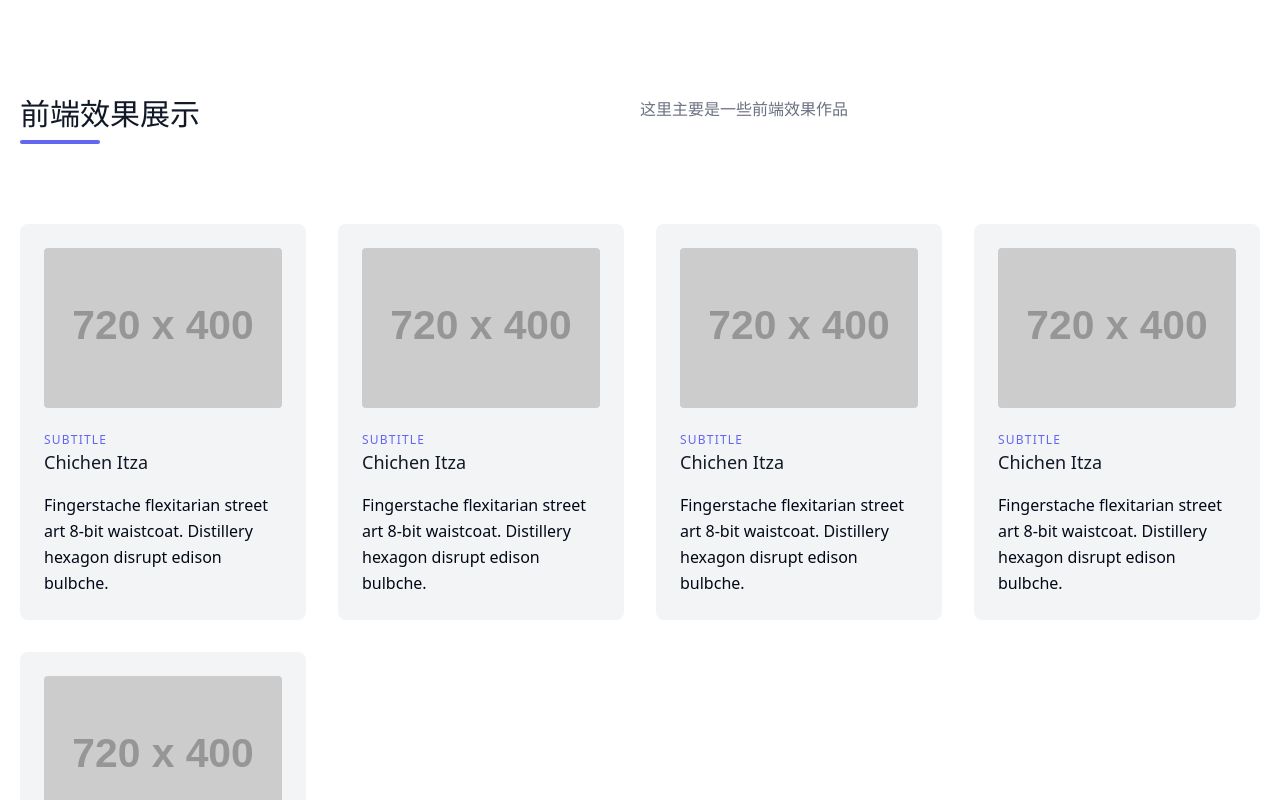
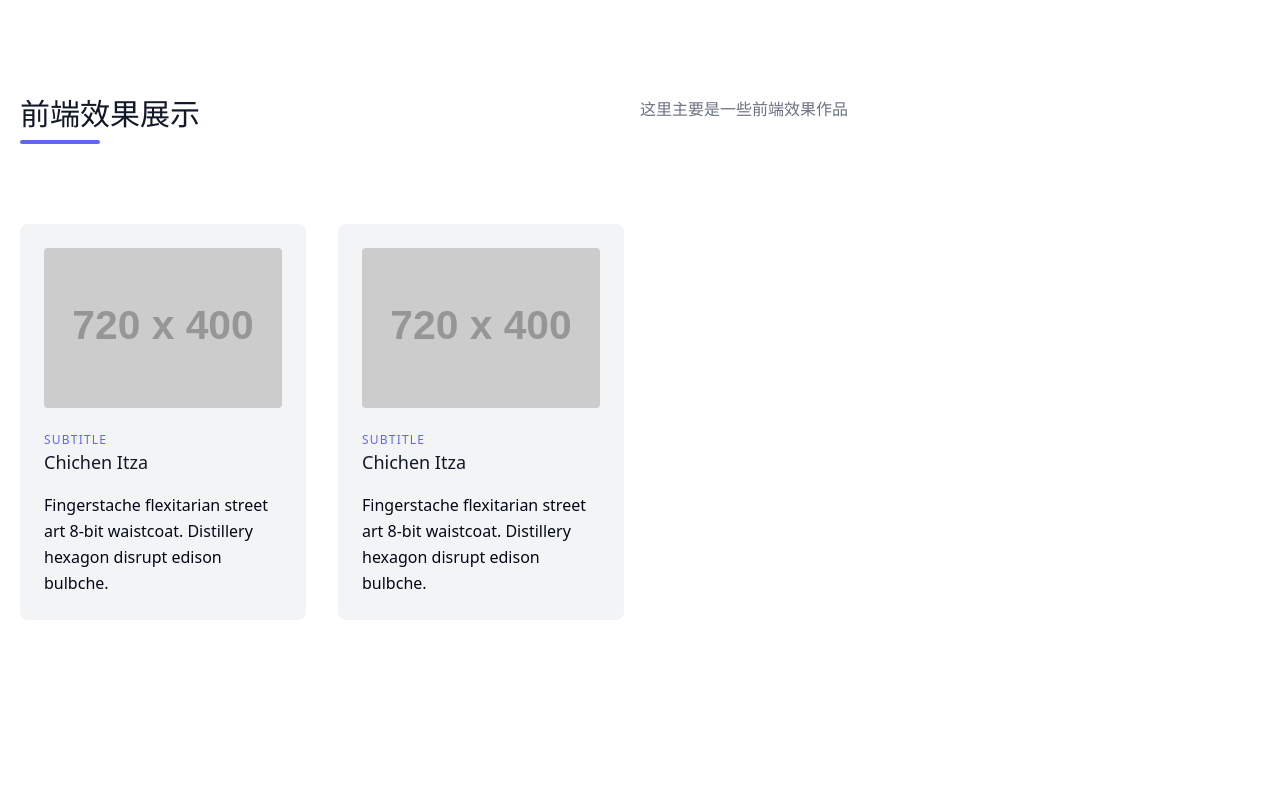
Before and after one commit to yxiZo/motion-collection, a Next.js app: page / in a window 1280 px wide. Shown: the top 800 px of the page. Built offline with nearby package versions, Linux system fonts and the light colour scheme.

Commit message:
chore: add daisy-ui

```diff
--- a/package.json
+++ b/package.json
@@ -26,6 +26,7 @@
     "@types/react": "^18",
     "@types/react-dom": "^18",
     "autoprefixer": "^10.0.1",
+    "daisyui": "^4.5.0",
     "eslint": "^8",
     "eslint-config-next": "14.0.4",
     "postcss": "^8",
--- a/src/components/Card.tsx
+++ b/src/components/Card.tsx
@@ -2,7 +2,7 @@ import Link from "next/link";
 
 export default function Card(props: any) {
     return (
-        <Link className="xl:w-1/4 md:w-1/2 p-4" href={"/Motion/RouterMotion"}>
+        <Link className="xl:w-1/4 md:w-1/2 p-4" href={props.to}>
             <div>
                 <div className="bg-gray-100 p-6 rounded-lg">
                     <img className="h-40 rounded w-full object-cover object-center mb-6"
--- /dev/null
+++ b/src/components/Layout/BasicLayout.tsx
@@ -0,0 +1,7 @@
+export default function BasicLayout({ children }: { children: React.ReactNode }) {
+    return (
+        <>
+            {children}
+        </>
+    )
+}
--- a/src/pages/Motion/RouterMotion/index.tsx
+++ b/src/pages/Motion/RouterMotion/index.tsx
@@ -1,14 +1,10 @@
 "use client";
-import Link from "next/link";
-import {AnimatePresence} from "framer-motion";
-import {useRouter} from "next/router";
 import MotionLayout from "@/components/Layout/MotionLayout";
 
 export default function RouterMotion() {
 
     return <MotionLayout>
         <h1 className={"text-2xl mb-2"}>home</h1>
-
         <div className={"flex"}>
             <p className={"mr-10"}>Lorem ipsum dolor sit amet, consectetur adipisicing elit. Aliquid asperiores aspernatur deleniti, distinctio ducimus eaque error esse, est excepturi fuga incidunt obcaecati perferendis placeat quas quidem reiciendis temporibus velit veritatis.</p>
             <p>Lorem ipsum dolor sit amet, consectetur adipisicing elit. Adipisci aliquam corporis delectus dolore, eius et fugit impedit inventore laborum libero nobis perferendis provident quod recusandae, reiciendis repudiandae temporibus velit veniam!</p>
--- /dev/null
+++ b/src/pages/Motion/SmoothScroll/index.tsx
@@ -0,0 +1,7 @@
+import BasicLayout from "@/components/Layout/BasicLayout";
+
+export default function SmoothScroll({ children }: { children: React.ReactNode }) {
+    return <BasicLayout>
+            <div>1111</div>
+        </BasicLayout>
+}
--- a/src/pages/_app.tsx
+++ b/src/pages/_app.tsx
@@ -3,5 +3,7 @@ import type { AppProps } from 'next/app'
 import {AnimatePresence} from "framer-motion";
 
 export default function App({ Component, pageProps , router }: AppProps) {
-  return <AnimatePresence mode={"wait"}><Component key={router.route} {...pageProps} /></AnimatePresence>
+  return <AnimatePresence mode={"wait"}>
+            <Component key={router.route} {...pageProps} />
+    </AnimatePresence>
 }
--- a/src/pages/index.tsx
+++ b/src/pages/index.tsx
@@ -1,9 +1,10 @@
 import Image from 'next/image'
 import Card from "@/components/Card";
 
+
+
 export default function Home() {
   return (
-
         <div className="container px-5 py-24 mx-auto">
           <div className="flex flex-wrap w-full mb-20">
             <div className="lg:w-1/2 w-full mb-6 lg:mb-0">
@@ -14,8 +15,8 @@ export default function Home() {
           </div>
           <div className="flex flex-wrap -m-4">
             {
-              [1, 2, 3, 4, 5].map((item, index) => (
-                  <Card key={index} />
+              [{href: "/Motion/RouterMotion"}, { href:"/Motion/SmoothScroll" }].map((item, index) => (
+                  <Card key={index} to={item?.href ?? "/"}/>
               ))
             }
           </div>
--- a/tailwind.config.ts
+++ b/tailwind.config.ts
@@ -74,7 +74,7 @@ const config = {
       },
     },
   },
-  plugins: [require("tailwindcss-animate")],
+  plugins: [require("tailwindcss-animate"), require("daisyui")],
 } satisfies Config
 
 export default config
```
Also changed, not shown: 1 other file (tests, documents, lock files or other folders).
